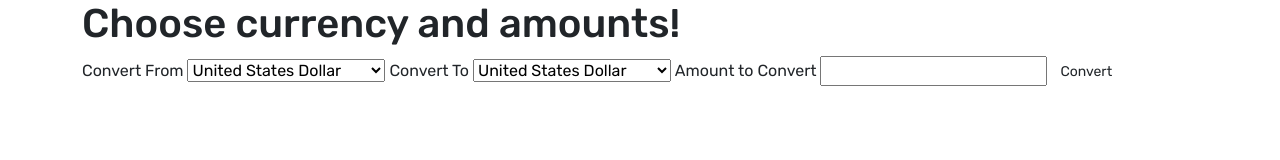
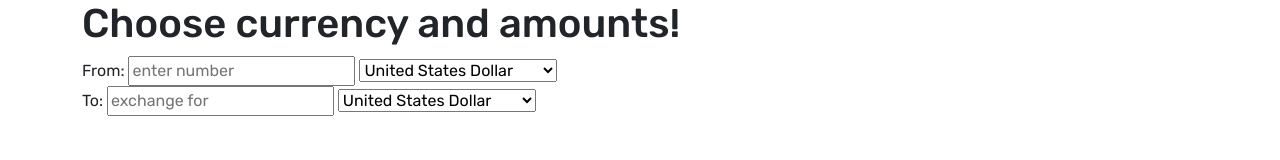
Before and after one commit to a-shevlin/currency-exchanger, a website built with webpack: page src/index.html in a window 1280 px wide. Built offline with nearby package versions, Linux system fonts and the light colour scheme.

Commit message:
remove convert button from webpage

```diff
--- a/src/index.html
+++ b/src/index.html
@@ -6,8 +6,9 @@
 <body>
   <div class="container text justify-content-center">
     <h1>Choose currency and amounts!</h1>
-    <label for="currencyFrom">Convert From</label>
-    <select id="currencyFrom">
+    <label for="currencyFrom">From:</label>
+    <input class="currencyChange" id="amount" type="number" placeholder="enter number" required>
+    <select class="currencyChange" id="currencyFrom">
       <option value="USD">United States Dollar</option>
       <option value="AUD">Australian Dollar</option>
       <option value="GBP">British Pound</option>
@@ -20,8 +21,10 @@
       <option value="RUB">Russian Ruble</option>
       <option value="SEK">Swedish Krona</option>
     </select>
-    <label for="currencyTo">Convert To</label>
-    <select id="currencyTo">
+    <br>
+    <label for="currencyTo">To:</label>
+    <input id="amountTo" type="number" placeholder="exchange for" readonly>
+    <select class="currencyChange" id="currencyTo">
       <option value="USD">United States Dollar</option>
       <option value="AUD">Australian Dollar</option>
       <option value="GBP">British Pound</option>
@@ -34,9 +37,6 @@
       <option value="RUB">Russian Ruble</option>
       <option value="SEK">Swedish Krona</option>
     </select>
-    <label for="amount">Amount to Convert</label>
-    <input id="amount" type="number">
-    <button class="btn btn-sm" id="convert">Convert</button>
   </div>
   <div class="container">
     <div class="returnAmount"></div>
```
